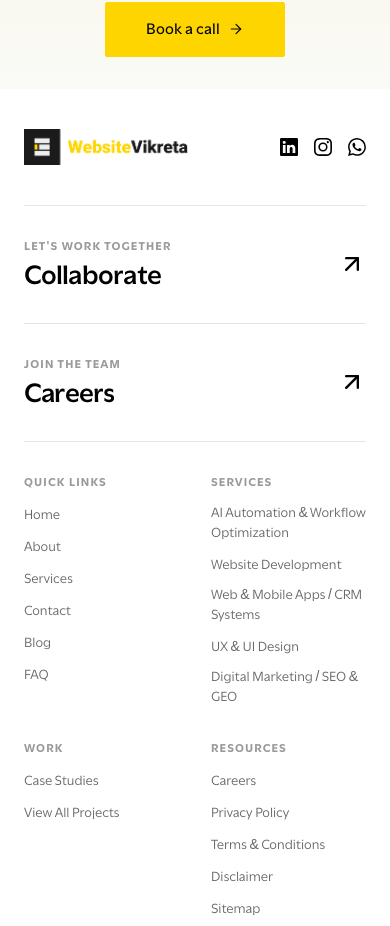
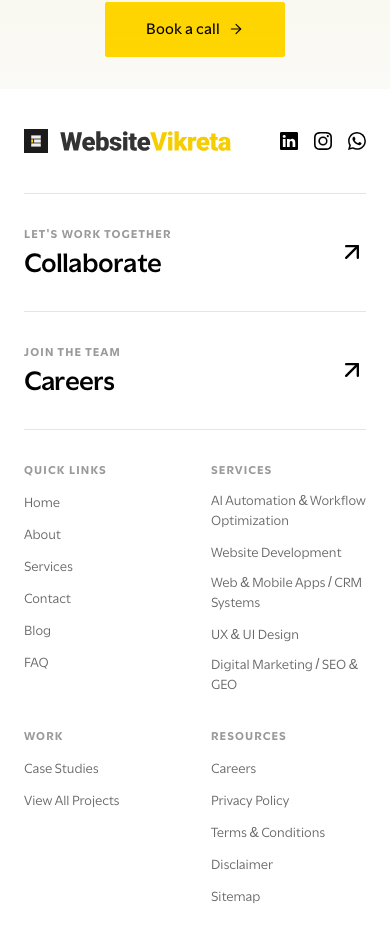
Before and after one commit to website-vikreta/websitevikreta.com, a Next.js app: page /work in a window 390 px wide. Shown: the part 1054-1980 px from the top of the page. Built offline with nearby package versions, Linux system fonts and the light colour scheme; no server answers.

Commit message:
Mobile responsive-ness

```diff
--- a/components/sections/FooterSection.tsx
+++ b/components/sections/FooterSection.tsx
@@ -2,7 +2,7 @@
 
 import React from 'react'
 import Link from 'next/link'
-import Image from 'next/image'
+import { Logo } from '@/components/ui/Logo'
 import { motion } from 'motion/react'
 import { ArrowUpRight } from 'lucide-react'
 import { Linkedin, Instagram, Whatsapp } from 'react-bootstrap-icons'
@@ -58,16 +58,7 @@ export function FooterSection() {
           viewport={{ once: true, amount: 0.2 }}
           transition={{ duration: 0.6, delay: 0.1 }}
         >
-          <Link href="/" className="flex-shrink-0">
-            <Image
-              src="/logo/websitevikreta-logo-horizontal.png"
-              alt="Website Vikreta"
-              width={180}
-              height={50}
-              className="h-9 w-auto"
-              priority
-            />
-          </Link>
+          <Logo variant="light" />
 
           <div className="flex items-center gap-4 md:gap-5">
             {socialIcons.map((item) => {
--- a/components/sections/HeroSection.tsx
+++ b/components/sections/HeroSection.tsx
@@ -121,14 +121,18 @@ export function HeroSection() {
           </Button>
         </div>
 
+        <div className="block md:hidden mt-4">
+          <UpworkBadge />
+        </div>
+
       </div>
 
       {/* Upwork badge — center sits on the fold (half above), right edge aligned
           to the container content edge. Overlaps the section below, so it adds no
           page height and triggers no extra scrollbar. */}
-      <div className="pointer-events-none absolute inset-x-0 top-[100vh] z-20">
+      <div className="hidden md:block pointer-events-none absolute inset-x-0 top-[100vh] z-20">
         <div className="container relative">
-          <div className="pointer-events-auto absolute right-(--section-x) -translate-y-[150%] md:-translate-y-[80%]">
+          <div className="pointer-events-auto absolute right-(--section-x) -translate-y-[60%] md:-translate-y-[80%]">
             <UpworkBadge />
           </div>
         </div>
--- a/components/sections/ServicesSection.tsx
+++ b/components/sections/ServicesSection.tsx
@@ -18,6 +18,14 @@ export function ServicesSection() {
   const [leftPad, setLeftPad] = useState<number | null>(null)
   const [maxTranslate, setMaxTranslate] = useState(0)
   const [sectionHeight, setSectionHeight] = useState<number | null>(null)
+  const [isMobile, setIsMobile] = useState(false)
+
+  useEffect(() => {
+    const check = () => setIsMobile(window.innerWidth < 768)
+    check()
+    window.addEventListener('resize', check)
+    return () => window.removeEventListener('resize', check)
+  }, [])
 
   const { scrollYProgress } = useScroll({
     target: sectionRef,
@@ -41,6 +49,7 @@ export function ServicesSection() {
   useEffect(() => {
     if (leftPad === null) return
     const measureOverflow = () => {
+      if (isMobile) return
       if (!trackRef.current) return
       const overflow = trackRef.current.scrollWidth - window.innerWidth
       const safeOverflow = Math.max(0, overflow)
@@ -56,9 +65,22 @@ export function ServicesSection() {
       ro.disconnect()
       window.removeEventListener('resize', measureOverflow)
     }
-  }, [leftPad])
+  }, [leftPad, isMobile])
 
   const x = useTransform(scrollYProgress, [0.05, 0.95], [0, -maxTranslate])
+
+  if (isMobile) {
+    return (
+      <section className="relative">
+        <div className="flex flex-col gap-6 px-4 py-12">
+          <IntroPanel />
+          {SERVICES.map((service) => (
+            <ServiceCard key={service.id} service={service} />
+          ))}
+        </div>
+      </section>
+    )
+  }
 
   return (
     <section
```
